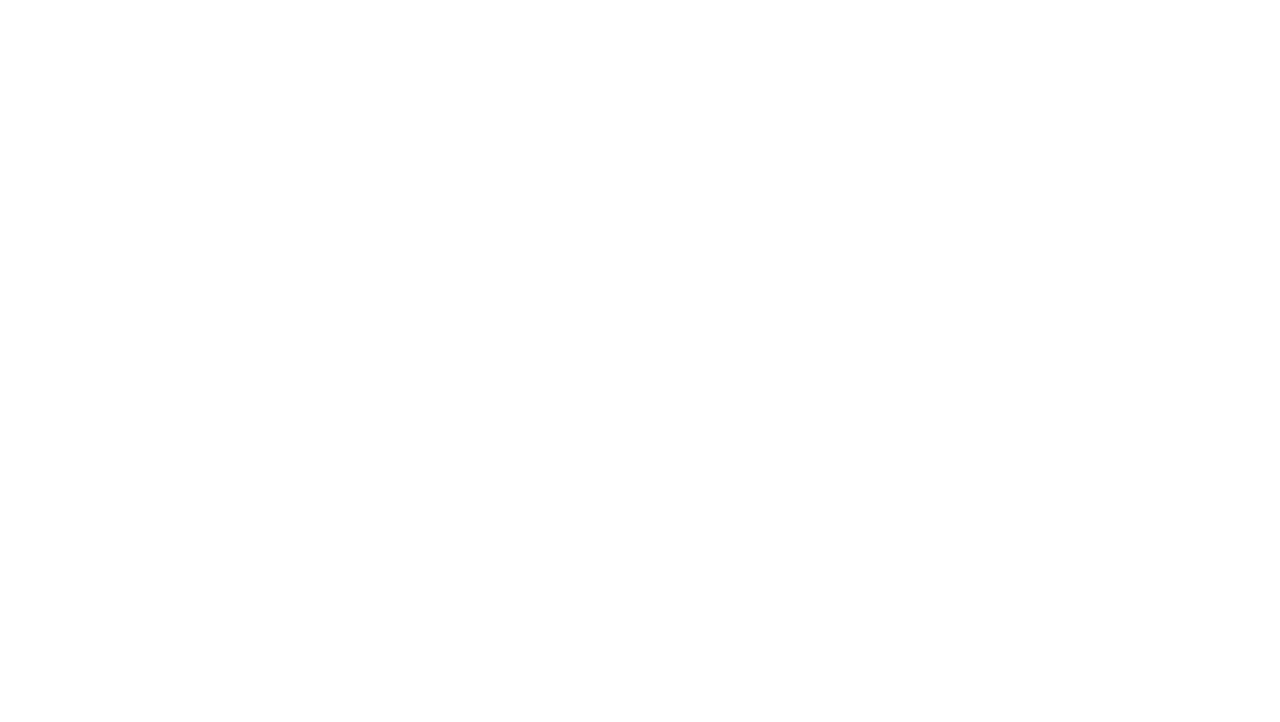
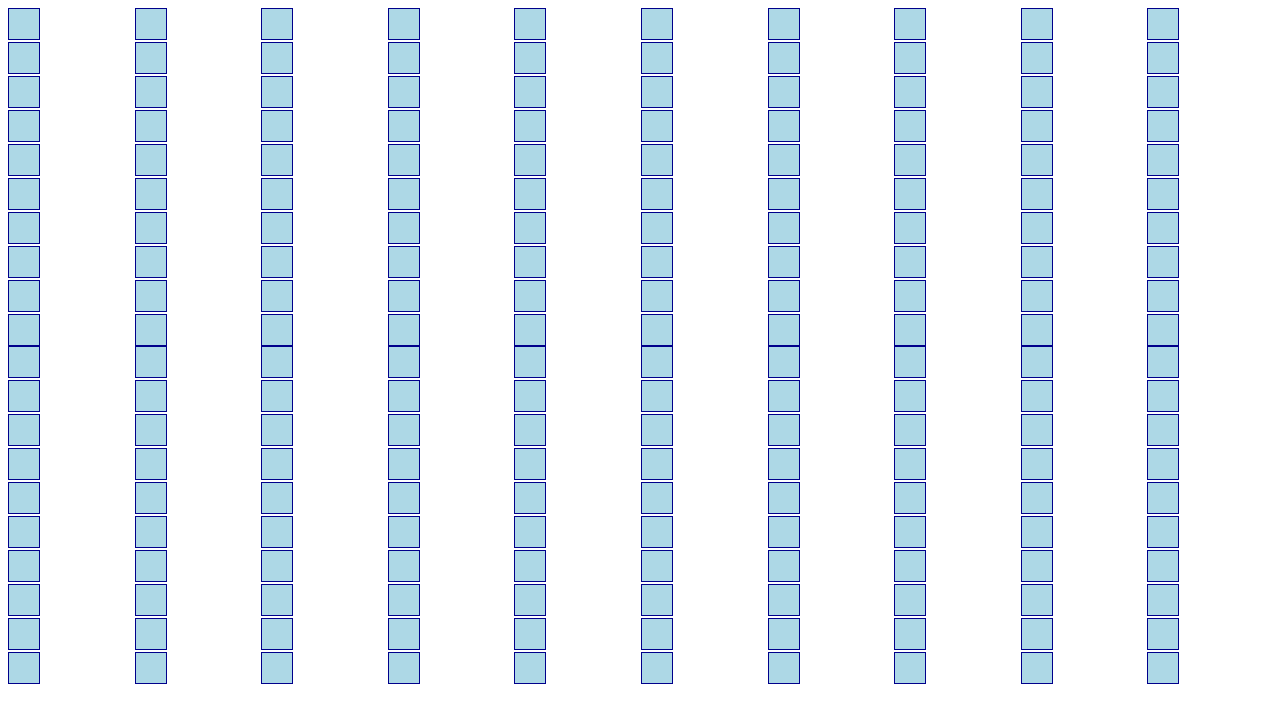
Before and after one commit to DjoffonHarold/Battleship, a website built with webpack: page src/index.html in a window 1280 px wide. Built offline with nearby package versions, Linux system fonts and the light colour scheme.

Commit message:
BATTLESHIP
Initial committed

```diff
--- a/src/index.html
+++ b/src/index.html
@@ -5,6 +5,19 @@
     <meta name="viewport" content="width=device-width, initial-scale=1.0">
     <script src="index.js" defer></script>
     <title>BattleShip</title>
+    <style>
+        .board {
+          display: grid;
+          grid-template-columns: repeat(10, 1fr);
+          gap: 2px;
+        }
+        .cell {
+          width: 30px;
+          height: 30px;
+          background-color: lightblue;
+          border: 1px solid darkblue;
+        }
+      </style>
 </head>
 <body>
     <div id="player1-board" class="board"></div>
```
